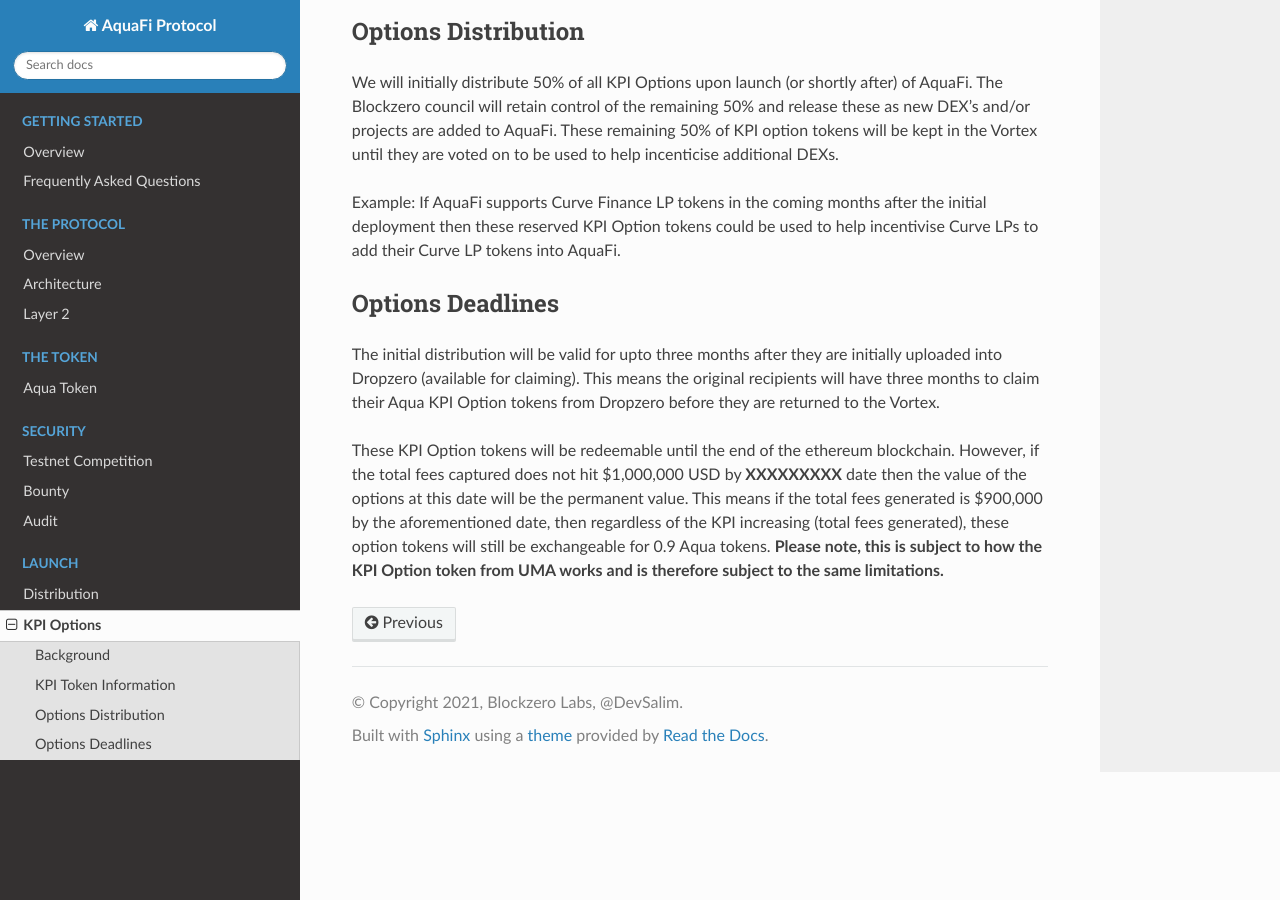
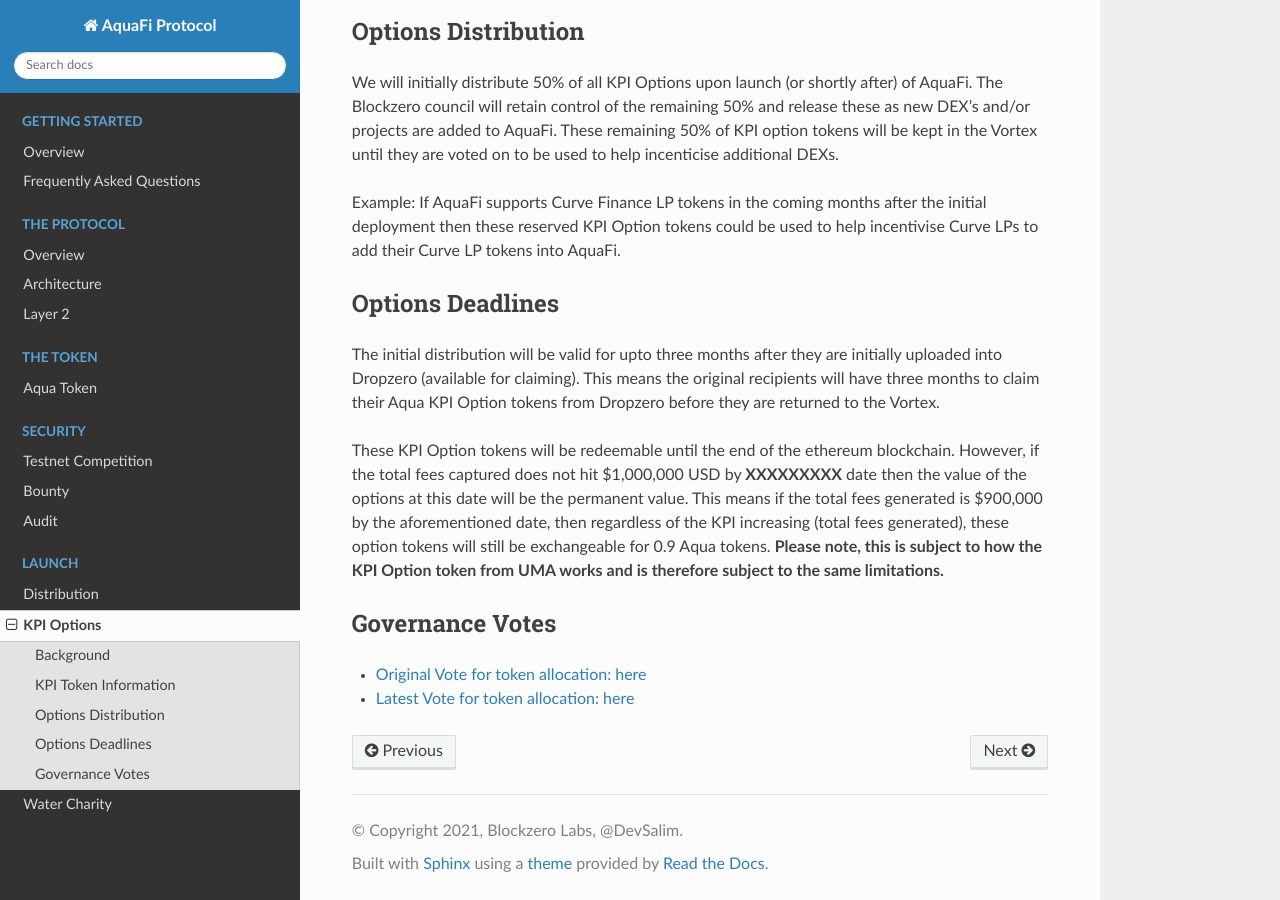
Before and after one commit to BlockzeroLabs/aquafi-docs, a Sphinx documentation site: the page built from source/pages/category3/kpi-options.rst, in a window 1280 px wide and 900 px high, scrolled down 1097 px. Built offline with Sphinx 7.4.7 and the Read the Docs theme 2.0.0, drawn with Linux system fonts in a browser that asks for light colours; pages that are not in the unit, such as notebooks, are missing from menus.

Commit message:
Updated initial dist and KPI Options

```diff
--- /dev/null
+++ b/source/pages/category3/charity.rst
@@ -0,0 +1,2 @@
+Water Charity
+=============
--- a/source/pages/category3/kpi-options.rst
+++ b/source/pages/category3/kpi-options.rst
@@ -39,3 +39,9 @@
 The initial distribution will be valid for upto three months after they are initially uploaded into Dropzero (available for claiming). This means the original recipients will have three months to claim their Aqua KPI Option tokens from Dropzero before they are returned to the Vortex.
 
 These KPI Option tokens will be redeemable until the end of the ethereum blockchain. However, if the total fees captured does not hit $1,000,000 USD by **XXXXXXXXX** date then the value of the options at this date will be the permanent value. This means if the total fees generated is $900,000 by the aforementioned date, then regardless of the KPI increasing (total fees generated), these option tokens will still be exchangeable for 0.9 Aqua tokens. **Please note, this is subject to how the KPI Option token from UMA works and is therefore subject to the same limitations.**
+
+
+Governance Votes
+----------------
+- `Original Vote for token allocation: here <https://vote.blockzerolabs.io/#/blockzerolabs.eth/proposal/QmX6JcmDkHtLNmYYYRkWPxFh4F7UpH3M3ariVNFcEMffgF>`_
+- `Latest Vote for token allocation: here <https://vote.blockzerolabs.io/#/blockzerolabs.eth/proposal/QmZZ7rB1fxd2ydQm3f8rdLFhGXqx3Ux2K5WYQaxmC6Ah9g>`_
```
Also changed, not shown: source/pages/category3/initial-distribution.rst (+12 -1 lines), 1 other file.
